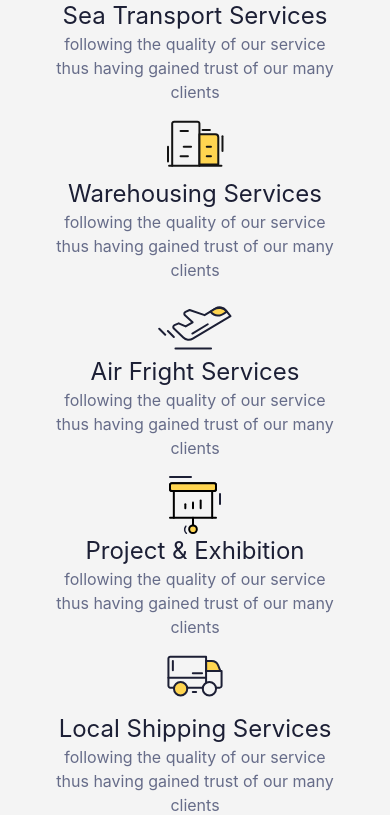
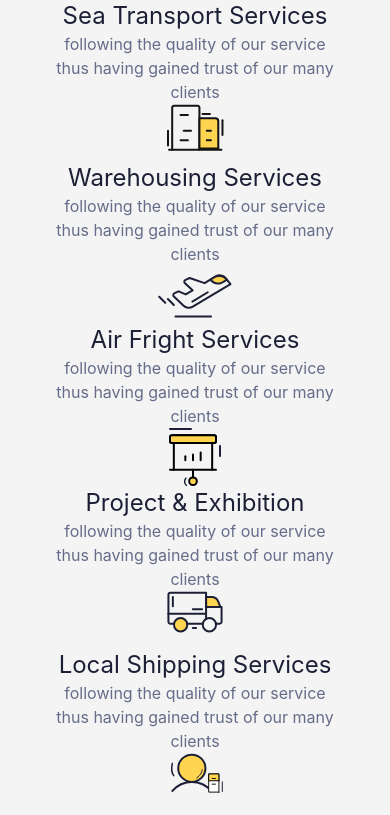
Before and after one commit to smartcollins/logistics, a React (Create React App) app: page /about in a window 390 px wide. Shown: the part 1637-2452 px from the top of the page. Built offline with nearby package versions, Linux system fonts and the light colour scheme.

Commit message:
modifying Work component

```diff
--- a/src/component/Work.jsx
+++ b/src/component/Work.jsx
@@ -1,13 +1,14 @@
 import React from "react";
 import color from "../data/color";
 import work from "../data/work";
+import { Link } from "react-router-dom";
 
-const Work = ({ start, end,home}) => {
+const Work = ({ start, end,dest,home}) => {
   return (
     <div className="space-y-8">
       <div className= {home?"w-full":"space-y-4 gap-8 md:space-y-0 md:grid md:grid-cols-2 lg:grid-cols-3 mx-auto"}>
         {work.slice(start, end).map((item, idx) => (
-          <div key={idx} className={home?"group md:text-left flex gap-4 items-start":"group md:text-left"}>
+          <Link to={dest} key={idx} className={home?"group md:text-left flex gap-4 items-start":"group md:text-left"}>
             <div className={home?"w-2/5":undefined}>
               <img className={home?"mx-auto object-contain":"mx-auto md:m-0"} src={item.icon} alt="icon-logo" />
             </div>
@@ -17,7 +18,7 @@ const Work = ({ start, end,home}) => {
               </p>
               <p style={{ color: color.grayTxt }}>following the quality of our service thus having gained trust of our many clients</p>
             </div>
-          </div>
+          </Link>
         ))}
       </div>
       {home?undefined:<button style={{ background: color.blueBg }} className="text-white py-2 px-8 rounded">More Works</button>}
```
